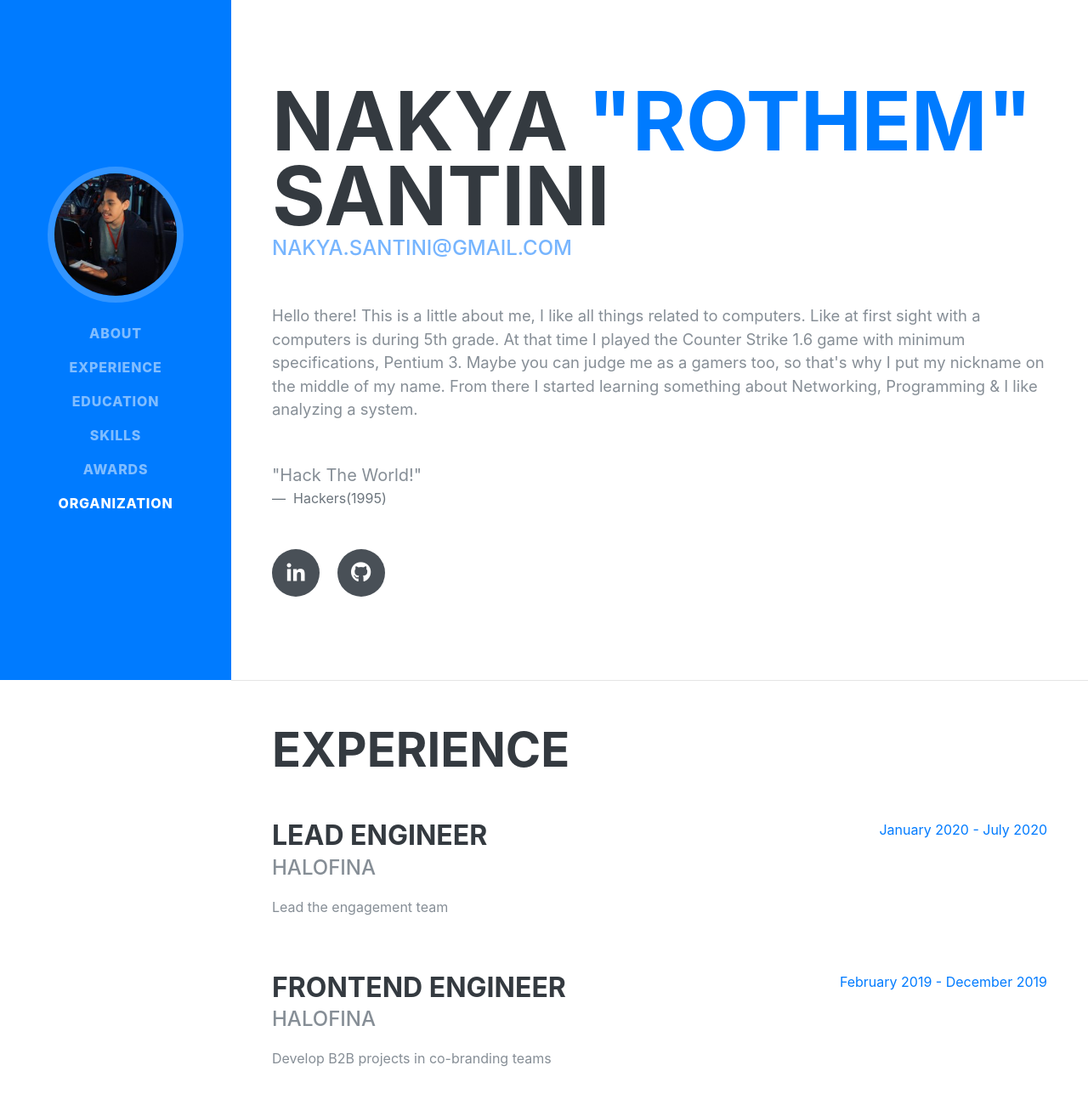
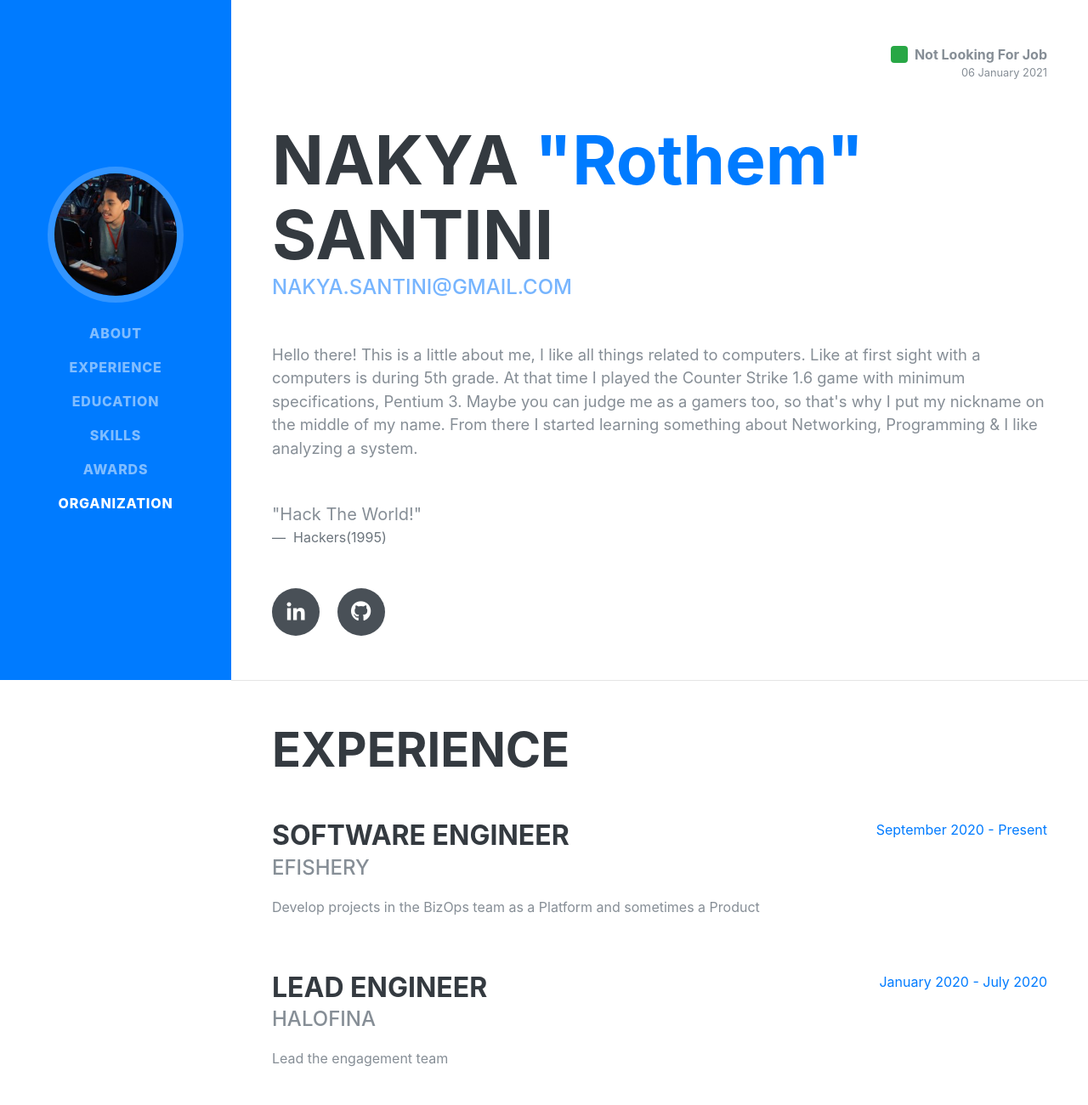
Before and after one commit to tikusdugem/tikusdugem.github.io, a website: page index.html in a window 1280 px wide. Shown: the top 1300 px of the page at 85% size. Drawn offline with Linux system fonts and the light colour scheme; files that its build step writes are made by us from their sources; a web font is replaced by a local one.

Commit message:
Update Content

```diff
--- a/index.html
+++ b/index.html
@@ -63,12 +63,35 @@
     </nav>
 
     <div class="container-fluid p-0">
-
       <section class="resume-section p-3 p-lg-5 d-flex d-column" id="about">
         <div class="my-auto">
+          <div class="d-flex justify-content-end">
+            <div class="d-flex align-items-center">
+              <svg
+                class="rounded text-success mr-2"
+                width="20"
+                height="20"
+                xmlns="http://www.w3.org/2000/svg"
+                preserveAspectRatio="xMidYMid slice"
+                focusable="false"
+                role="img"
+              >
+                <rect fill="currentColor" width="100%" height="100%" />
+              </svg>
+
+              <strong class="mr-auto"> Not Looking For Job </strong>
+              <!-- Actively looking for job
+              Open for opportunities
+              Not looking for job -->
+            </div>
+          </div>
+          <small class="d-flex justify-content-end mb-5">
+            06 January 2021
+          </small>
+
           <h1 class="mb-0">
             Nakya
-            <span class="text-primary"> "Rothem" </span>
+            <span class="text-primary text-capitalize"> "Rothem" </span>
             Santini
           </h1>
           <div class="subheading mb-5">
@@ -101,6 +124,17 @@
       <section class="resume-section p-3 p-lg-5 d-flex flex-column" id="experience">
         <div class="my-auto">
           <h2 class="mb-5">Experience</h2>
+
+          <div class="resume-item d-flex flex-column flex-md-row mb-5">
+            <div class="resume-content mr-auto">
+              <h3 class="mb-0"> Software Engineer </h3>
+              <div class="subheading mb-3"> eFishery </div>
+              <p> Develop projects in the BizOps team as a Platform and sometimes a Product </p>
+            </div>
+            <div class="resume-date text-md-right">
+              <span class="text-primary"> September 2020 - Present </span>
+            </div>
+          </div>
 
           <div class="resume-item d-flex flex-column flex-md-row mb-5">
             <div class="resume-content mr-auto">
@@ -194,6 +228,9 @@
               <i class="fab fa-vuejs"></i>
             </li>
             <li class="list-inline-item">
+              <i class="fab fa-react"></i>
+            </li>
+            <li class="list-inline-item">
               <i class="fab fa-node-js"></i>
             </li>
             <li class="list-inline-item">
@@ -203,7 +240,7 @@
               <i class="fab fa-git"></i>
             </li>
           </ul>
-          <div> Spring Boot, Swing, Bootstrap, Vuetify, MySQL, Redis, Nuxt, Quasar </div>
+          <div> Spring Boot, Swing, Bootstrap, Vuetify, MySQL, Redis, CouchDB, PouchDB, Stein, Nuxt, Quasar, ExpressJS </div>
 
           <div class="subheading mb-3 mt-5"> IT Support </div>
           <ul class="list-inline dev-icons">
--- a/scss/_global.scss
+++ b/scss/_global.scss
@@ -25,7 +25,7 @@ h6 {
 }
 
 h1 {
-  font-size: 6rem;
+  font-size: 5rem;
   line-height: 5.5rem;
 }
 
@@ -39,7 +39,13 @@ h3 {
 
 @media (max-width: 530px) {
   h1 {
-    font-size: 3rem;
+    font-size: 2.8rem;
+  }
+}
+
+@media (max-width: 375px) {
+  h1 {
+    font-size: 2.2rem;
   }
 }
 
```
Also changed, not shown: css/resume.css, css/resume.min.css, js/resume.min.js.
